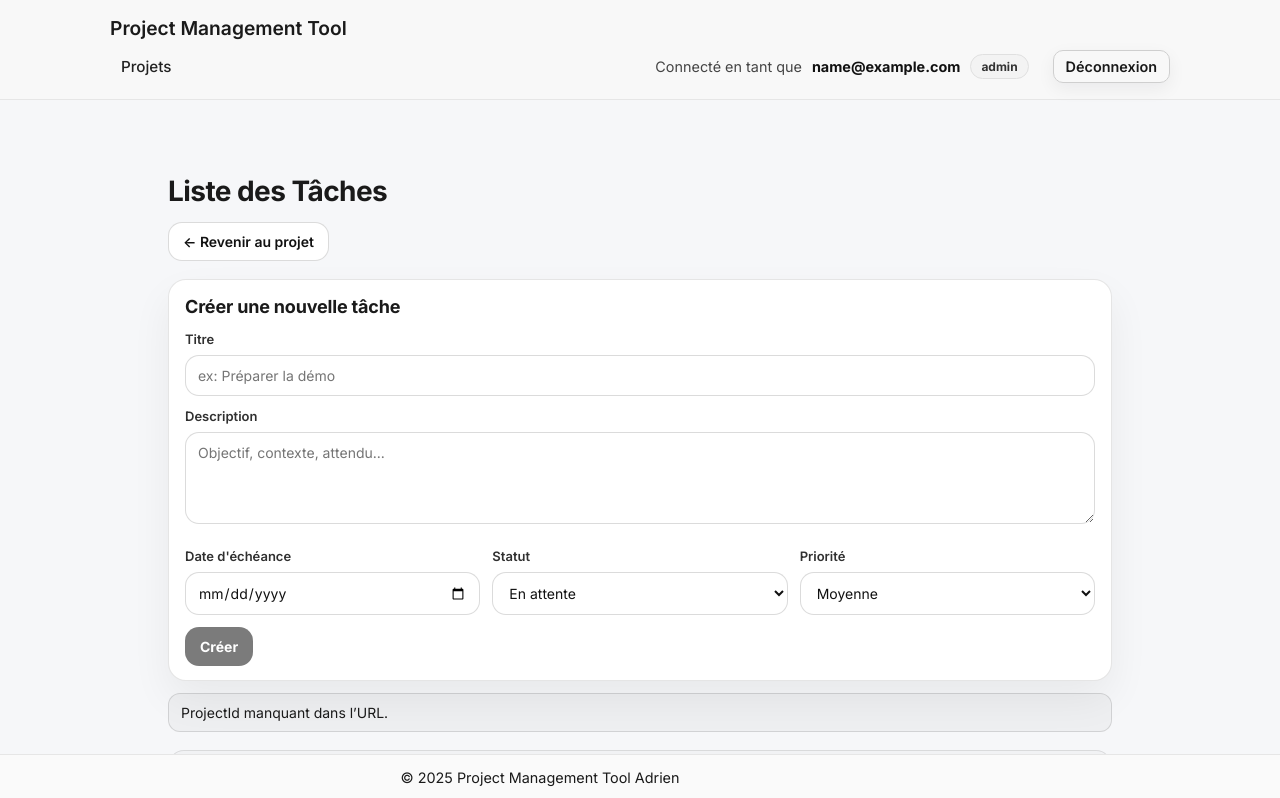
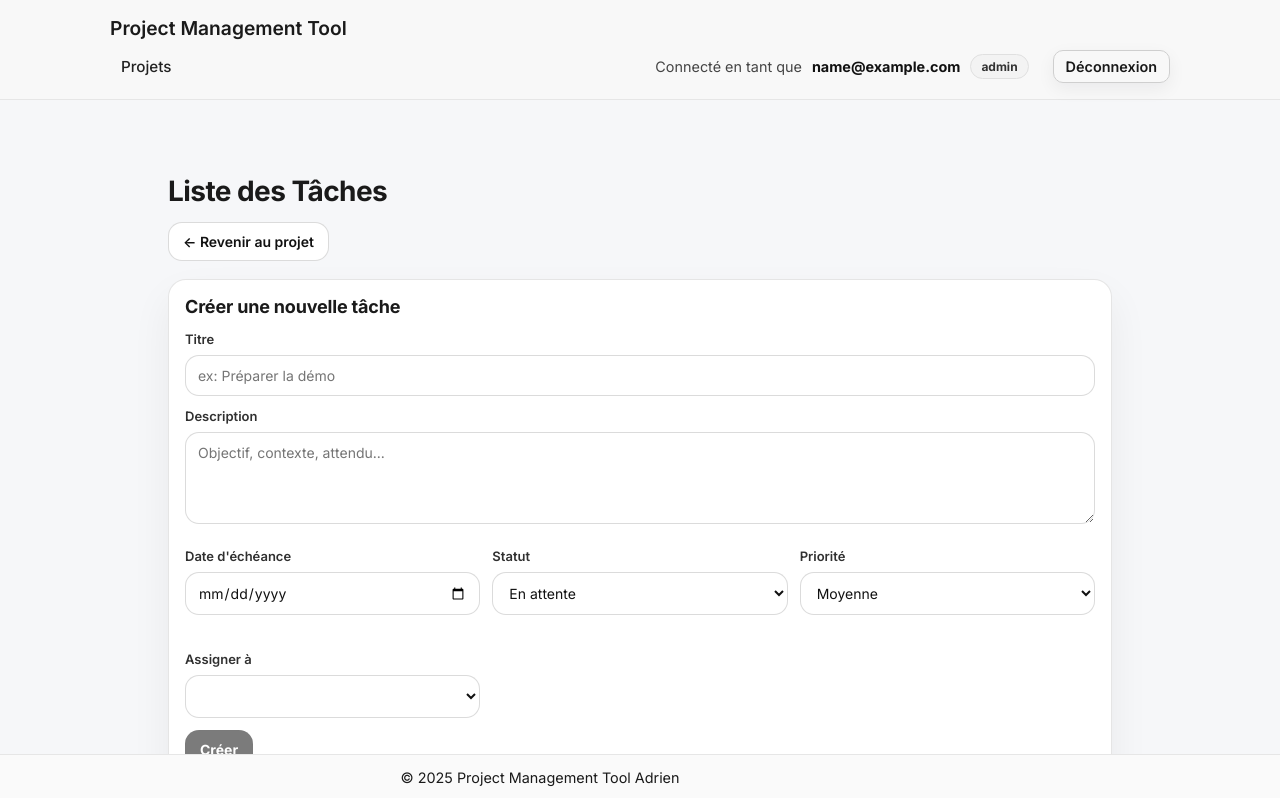
Before and after one commit to AdrienV22/project-management-tool-frontend, an Angular app: page /tasks in a window 1280 px wide. Shown: the top 798 px of the page. Built offline with nearby package versions, Linux system fonts and the light colour scheme; sample sign-in values are in the browser's storage.

Commit message:
modifs task list création de tâche pour assigner une tâche à un invité

```diff
--- a/src/app/components/task-list/task-list.component.html
+++ b/src/app/components/task-list/task-list.component.html
@@ -1,7 +1,7 @@
 <div class="task-list-container">
   <h1>Liste des Tâches</h1>
 
-  <!-- ✅ RETOUR PROJET -->
+  <!-- RETOUR PROJET -->
   <div class="back-button-wrapper">
     <button type="button" class="back-btn" (click)="goBackToProject()">
       ← Revenir au projet
@@ -59,6 +59,27 @@
           <option value="BASSE">Basse</option>
         </select>
       </div>
+
+      <!-- ✅ ASSIGNATION (nouveau) -->
+      <div class="field">
+        <label for="targetUserId">Assigner à</label>
+        <select
+          id="targetUserId"
+          [(ngModel)]="newTask.targetUserId"
+          name="targetUserId"
+          required
+        >
+          <option [ngValue]="userId">Moi</option>
+
+          <option
+            *ngFor="let m of members"
+            [ngValue]="m.userId"
+            [hidden]="m.userId === userId"
+          >
+            {{ m.username }} ({{ m.role }})
+          </option>
+        </select>
+      </div>
     </div>
 
     <button type="submit" [disabled]="!createForm.form.valid">Créer</button>
@@ -83,7 +104,6 @@
   <ng-container *ngIf="tasks.length > 0; else emptyTasks">
     <ul class="task-list">
       <ng-container *ngFor="let task of tasks | statusFilter:selectedStatus">
-        <!-- ✅ Narrow: task n'est jamais null/undefined ici -->
         <ng-container *ngIf="task as t">
           <li>
             <!-- ====== MODE LECTURE ====== -->
@@ -135,7 +155,6 @@
 
             <!-- ====== MODE ÉDITION ====== -->
             <div class="edit-form" *ngIf="editingTask?.id === t.id">
-              <!-- ✅ Narrow: editingTask n'est jamais null ici -->
               <ng-container *ngIf="editingTask as et">
                 <form (ngSubmit)="updateTask()" #editForm="ngForm">
                   <h4>Modifier la tâche</h4>
--- a/src/app/components/task-list/task-list.component.ts
+++ b/src/app/components/task-list/task-list.component.ts
@@ -3,9 +3,16 @@ import { CommonModule } from '@angular/common';
 import { FormsModule } from '@angular/forms';
 import { ActivatedRoute, Router } from '@angular/router';
 
-import { TaskService, Task, TaskStatus, TaskPriority } from '../../services/task.service';
+import {
+  TaskService,
+  Task,
+  TaskStatus,
+  TaskPriority
+} from '../../services/task.service';
+
 import { AuthService } from '../../services/auth.service';
 import { StatusFilterPipe } from '../../pipes/status-filter.pipe';
+import { ProjectService } from '../../services/project.service';
 
 @Component({
   selector: 'app-task-list',
@@ -15,7 +22,9 @@ import { StatusFilterPipe } from '../../pipes/status-filter.pipe';
   styleUrls: ['./task-list.component.css'],
 })
 export class TaskListComponent implements OnInit {
+
   tasks: Task[] = [];
+  members: any[] = [];
 
   errorMessage = '';
   successMessage = '';
@@ -44,11 +53,13 @@ export class TaskListComponent implements OnInit {
     private taskService: TaskService,
     private authService: AuthService,
     private route: ActivatedRoute,
-    private router: Router
+    private router: Router,
+    private projectService: ProjectService
   ) {}
 
   ngOnInit(): void {
-    // ✅ userId depuis localStorage
+
+    // ===== USER =====
     const uid = this.authService.getUserId();
     if (!uid) {
       this.errorMessage = 'Utilisateur non connecté.';
@@ -56,7 +67,7 @@ export class TaskListComponent implements OnInit {
     }
     this.userId = uid;
 
-    // ✅ projectId depuis l'URL (supporte :id ou :projectId)
+    // ===== PROJECT ID =====
     const raw =
       this.route.snapshot.paramMap.get('projectId') ??
       this.route.snapshot.paramMap.get('id');
@@ -70,13 +81,15 @@ export class TaskListComponent implements OnInit {
 
     this.resetNewTask();
     this.loadTasks();
+    this.loadMembers();
   }
 
-  // ✅ Bouton retour
+  // ===== Navigation =====
   goBackToProject(): void {
     this.router.navigate(['/projects', this.projectId]);
   }
 
+  // ===== TASKS =====
   private loadTasks(): void {
     this.taskService.getTasks({ projectId: this.projectId }).subscribe({
       next: (data) => {
@@ -90,13 +103,33 @@ export class TaskListComponent implements OnInit {
     });
   }
 
+  // ===== MEMBERS (robuste) =====
+  private loadMembers(): void {
+    this.projectService.getProjectMembers(this.projectId).subscribe({
+      next: (data) => {
+        this.members = (data || []).filter(
+          (m: any) => m && typeof m.userId === 'number'
+        );
+      },
+      error: (e) => {
+        console.error('Erreur members', e);
+      },
+    });
+  }
+
+  // ===== CREATE TASK =====
   createTask(): void {
     this.errorMessage = '';
     this.successMessage = '';
 
+    const targetId =
+      this.newTask.targetUserId && this.newTask.targetUserId > 0
+        ? this.newTask.targetUserId
+        : this.userId;
+
     const payload: Task = {
       ...this.newTask,
-      targetUserId: this.userId,
+      targetUserId: targetId,
       project: { id: this.projectId },
     };
 
@@ -113,6 +146,7 @@ export class TaskListComponent implements OnInit {
     });
   }
 
+  // ===== EDIT TASK =====
   startEditing(task: Task): void {
     if (!task?.id) return;
     this.editingTask = { ...(task as any), id: task.id };
@@ -143,7 +177,9 @@ export class TaskListComponent implements OnInit {
     this.taskService.updateTask(taskId, payload).subscribe({
       next: (updatedTask) => {
         const index = this.tasks.findIndex((t) => t.id === updatedTask.id);
-        if (index !== -1) this.tasks[index] = updatedTask;
+        if (index !== -1) {
+          this.tasks[index] = updatedTask;
+        }
 
         this.successMessage = 'Tâche mise à jour avec succès.';
         this.editingTask = null;
@@ -155,6 +191,7 @@ export class TaskListComponent implements OnInit {
     });
   }
 
+  // ===== DELETE =====
   deleteTask(id: number): void {
     if (!id) return;
 
@@ -173,6 +210,7 @@ export class TaskListComponent implements OnInit {
     });
   }
 
+  // ===== HISTORY =====
   showHistory(taskId: number | undefined): void {
     if (!taskId) return;
 
@@ -193,6 +231,7 @@ export class TaskListComponent implements OnInit {
     });
   }
 
+  // ===== RESET =====
   private resetNewTask(): void {
     this.newTask = {
       title: '',
@@ -200,7 +239,7 @@ export class TaskListComponent implements OnInit {
       dueDate: null,
       status: 'En attente',
       priority: 'MOYENNE' as TaskPriority,
-      targetUserId: this.userId,
+      targetUserId: this.userId, // par défaut : moi
       project: { id: this.projectId },
     };
   }
```
